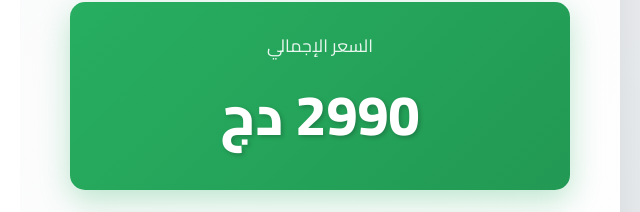
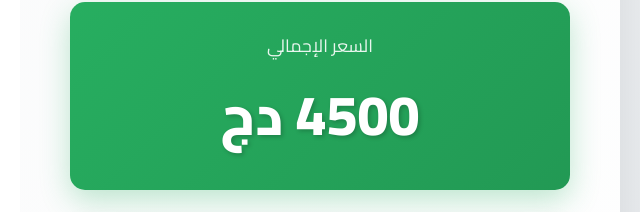
Before and after one commit to YaciNe-prog-Ha/Anker_R50i, a plain HTML site: page index.html in a window 1280 px wide. Shown: the part 1071-1283 px from the top of the page, 640-1280 px from the left. Drawn offline with Linux system fonts and the light colour scheme.

Commit message:
fixing the google sheet and the price

```diff
--- a/index.html
+++ b/index.html
@@ -775,7 +775,7 @@
             <span>سماعات Anker Soundcore R50i</span>
             <span id="stickyQuantity">الكمية: 1</span>
         </div>
-        <div class="sticky-price" id="stickyPrice">2990 دج</div>
+        <div class="sticky-price" id="stickyPrice">4500 دج</div>
     </div>
 
     <!-- Hero Section -->
@@ -842,7 +842,7 @@
                 <!-- Price Display -->
                 <div class="price-display">
                     <div class="price-label">السعر الإجمالي</div>
-                    <div class="price-amount" id="displayPrice">2990 دج</div>
+                    <div class="price-amount" id="displayPrice">4500 دج</div>
                 </div>
 
                 <!-- Features List -->
@@ -916,7 +916,7 @@
                         <h3>تفاصيل الفاتورة</h3>
                         <div class="breakdown-row">
                             <span>سعر الوحدة:</span>
-                            <span id="unitPriceBreakdown">2990 دج</span>
+                            <span id="unitPriceBreakdown">4500 دج</span>
                         </div>
                         <div class="breakdown-row">
                             <span>الكمية:</span>
@@ -928,7 +928,7 @@
                         </div> -->
                         <div class="breakdown-row">
                             <span>تكلفة المنتج:</span>
-                            <span id="productTotalBreakdown">2990 دج</span>
+                            <span id="productTotalBreakdown">4500 دج</span>
                         </div>
                         <div class="breakdown-row">
                             <span>تكلفة التوصيل:</span>
@@ -936,7 +936,7 @@
                         </div>
                         <div class="breakdown-row">
                             <span>المجموع:</span>
-                            <span id="finalTotalBreakdown">2990 دج</span>
+                            <span id="finalTotalBreakdown">4500 دج</span>
                         </div>
                     </div>
 
@@ -959,9 +959,9 @@
 
     <script>
         // Configuration
-        const PRODUCT_PRICE = 2990;
+        const PRODUCT_PRICE = 4500;
         const CURRENT_MODEL = "Anker Soundcore R50i";
-        const SCRIPT_URL = 'https://script.google.com/macros/s/AKfycbwRHHosAD8im6D5Lcp_3tYzo1AOnBAyP3qcN70NaSpLbJGlw7m0XbUdnmEoabtuoxPW/exec';
+        const SCRIPT_URL = 'https://script.google.com/macros/s/AKfycbwEZrBLbZbc2XtGzdcII2sqSbuXcijKvZbt-jHpHc-IjMer7TClE-utekdWp4p_Jg7Y/exec';
 
         let currentQuantity = 1;
         let currentColor = 'general';
```
